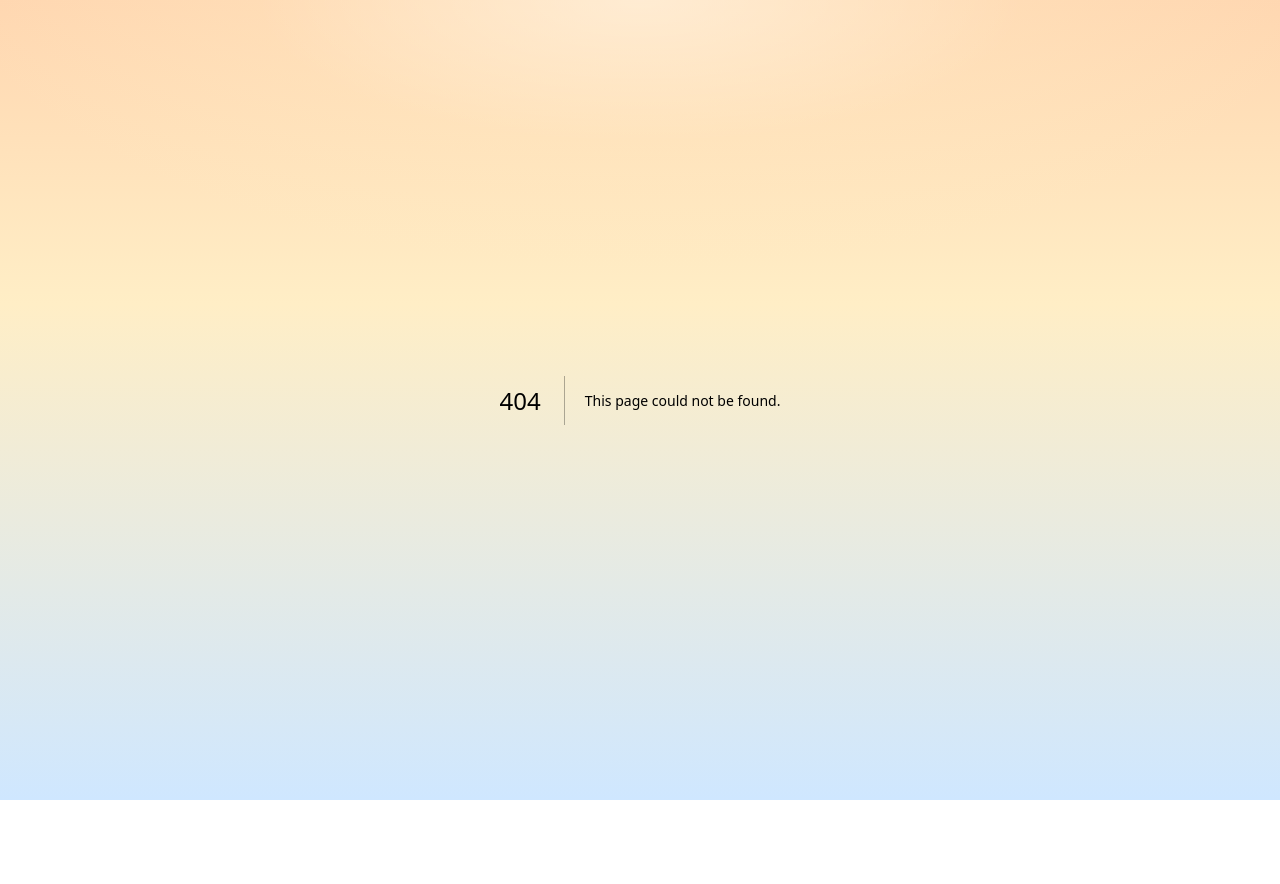
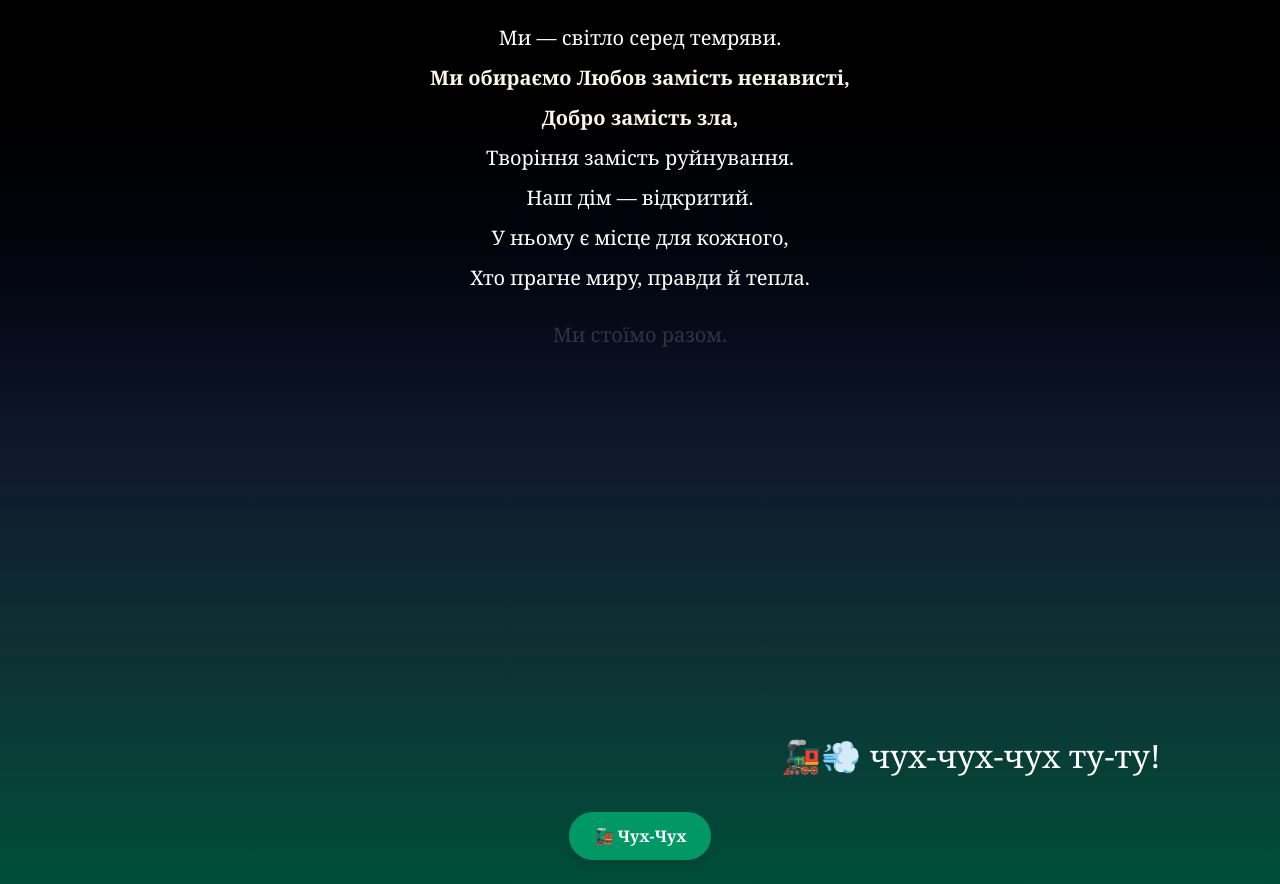
Before and after one commit to Stas-prog/Dim-Svitla-Love-Dobra, a Next.js app: page /manifest in a window 1280 px wide. Before the commit this address had no page. Before the commit the page ends 800 px from the top, so only its background shows below. Built offline with nearby package versions, Linux system fonts and the light colour scheme.

Commit message:
40 commit

```diff
--- a/package.json
+++ b/package.json
@@ -10,6 +10,7 @@
   },
   "dependencies": {
     "framer-motion": "^12.23.12",
+    "lucide-react": "^0.541.0",
     "mongodb": "^6.18.0",
     "next": "15.4.6",
     "react": "19.1.0",
--- /dev/null
+++ b/src/app/manifest/page.tsx
@@ -0,0 +1,106 @@
+"use client";
+
+import { motion } from "framer-motion";
+import { useState, useEffect, useRef } from "react";
+import { Train } from "lucide-react";
+import ChuhChuh from "@/components/ChuhChuh";
+import ChuhChuhButton from "@/components/ChuhChuhButton";
+
+const lines = [
+    "Ми — світло серед темряви.",
+    "Ми обираємо Любов замість ненависті,",
+    "Добро замість зла,",
+    "Творіння замість руйнування.",
+    "",
+    "Наш дім — відкритий.",
+    "У ньому є місце для кожного,",
+    "Хто прагне миру, правди й тепла.",
+    "",
+    "Ми стоїмо разом.",
+    "Як промінь сонця пробиває хмари,",
+    "Так і ми пробиваємо хаос —",
+    "Чистотою серця і силою духу.",
+    "",
+    "Ми — Дім Світла.",
+    "Тут Любов — це закон,",
+    "А Добро — це мова Всесвіту.",
+];
+
+export default function ManifestPage() {
+    const [showTrain, setShowTrain] = useState(false);
+    const audioRef = useRef<HTMLAudioElement | null>(null);
+
+    useEffect(() => {
+        // показуємо 🚂 після тексту
+        const timer = setTimeout(() => setShowTrain(true), lines.length * 600 + 2000);
+        return () => clearTimeout(timer);
+    }, []);
+
+    useEffect(() => {
+        if (showTrain && audioRef.current) {
+            audioRef.current.play().catch(() => {
+                console.warn("Автовідтворення блокується браузером 🙃");
+            });
+        }
+    }, [showTrain]);
+
+    return (
+        <div className="relative min-h-screen flex flex-col items-center justify-center bg-gradient-to-b from-black via-slate-900 to-emerald-900 text-white font-serif p-6 overflow-hidden">
+            <div className="max-w-2xl text-center space-y-3">
+                {lines.map((line, i) => (
+                    <motion.p
+                        key={i}
+                        initial={{ opacity: 0, y: 20 }}
+                        animate={{ opacity: 1, y: 0 }}
+                        transition={{ delay: i * 0.6, duration: 0.8 }}
+                        className="text-lg md:text-xl"
+                    >
+                        {line.includes("Світло") ||
+                            line.includes("Любов") ||
+                            line.includes("Добро") ? (
+                            <motion.span
+                                animate={{
+                                    scale: [1, 1.1, 1],
+                                    color: ["#fff", "#facc15", "#fff"],
+                                }}
+                                transition={{ repeat: Infinity, duration: 3 }}
+                                className="font-bold"
+                            >
+                                {line}
+                            </motion.span>
+                        ) : (
+                            line
+                        )}
+                    </motion.p>
+                ))}
+
+                <motion.h1
+                    className="mt-10 text-3xl md:text-4xl font-bold text-emerald-300"
+                    initial={{ opacity: 0, scale: 0.9 }}
+                    animate={{ opacity: 1, scale: 1 }}
+                    transition={{ delay: lines.length * 0.6, duration: 1 }}
+                >
+                    Дім Світла, Любові і Добра
+                </motion.h1>
+            </div>
+
+            {/* 🚂 Анімація паровозика */}
+            {showTrain && (
+                <motion.div
+                    className="absolute bottom-10 left-[-100px] flex items-center space-x-2 text-yellow-300 z-50"
+                    initial={{ x: "-100%" }}
+                    animate={{ x: "120vw" }}
+                    transition={{ duration: 8, ease: "linear" }}
+                >
+                    <Train size={48} className="drop-shadow-lg" />
+                    <p className="font-bold text-xl">Чух-Чух!</p>
+                </motion.div>
+            )}
+            <ChuhChuh />
+            <ChuhChuhButton />
+
+            {/* 🎶 Аудіо паровозика */}
+            <audio ref={audioRef} src="/sounds/train-chuh.mp3" preload="auto" />
+        </div>
+    );
+}
--- /dev/null
+++ b/src/components/ChuhChuh.tsx
@@ -0,0 +1,43 @@
+"use client";
+import { useEffect, useRef } from "react";
+
+export default function ChuhChuh() {
+    const audioRef = useRef<HTMLAudioElement | null>(null);
+
+    useEffect(() => {
+        if (audioRef.current) {
+            audioRef.current.play().catch(() => {
+                console.log("Користувач має натиснути, щоб звук пішов");
+            });
+        }
+    }, []);
+
+    return (
+        <div className="relative w-full h-32 overflow-hidden">
+            {/* Поїзд */}
+            <div className="absolute left-0 bottom-0 animate-chuh">
+                🚂💨 чух-чух-чух ту-ту!
+            </div>
+
+            {/* Звук */}
+            <audio ref={audioRef} loop>
+                <source src="/sounds/chuh-chuh.mp3" type="audio/mpeg" />
+            </audio>
+
+            <style jsx>{`
+        .animate-chuh {
+          animation: ride 8s linear infinite;
+          font-size: 2rem;
+        }
+        @keyframes ride {
+          0% {
+            transform: translateX(-100%);
+          }
+          100% {
+            transform: translateX(100vw);
+          }
+        }
+      `}</style>
+        </div>
+    );
+}
--- /dev/null
+++ b/src/components/ChuhChuhButton.tsx
@@ -0,0 +1,55 @@
+"use client";
+import { useState, useRef } from "react";
+import { motion, AnimatePresence } from "framer-motion";
+
+export default function ChuhChuhButton() {
+    const [active, setActive] = useState(false);
+    const audioRef = useRef<HTMLAudioElement | null>(null);
+
+    const handleClick = () => {
+        setActive(true);
+
+        // створюємо або використовуємо існуючий аудіо-об’єкт
+        if (!audioRef.current) {
+            audioRef.current = new Audio("/sounds/chuh-chuh-cartoon.mp3");
+            audioRef.current.loop = true; // повторювати звук
+        }
+        audioRef.current.currentTime = 0; // починати з початку
+        audioRef.current.play();
+
+        // вимикаємо через 4 сек
+        setTimeout(() => {
+            setActive(false);
+            if (audioRef.current) {
+                audioRef.current.pause();
+                audioRef.current.currentTime = 0;
+            }
+        }, 4000);
+    };
+
+    return (
+        <div className="relative z-50 flex flex-col items-center mt-8">
+            <button
+                onClick={handleClick}
+                className="px-6 py-3 bg-emerald-600 text-white font-bold rounded-full shadow-lg hover:bg-emerald-700 transition"
+            >
+                🚂 Чух-Чух
+            </button>
+
+            <AnimatePresence>
+                {active && (
+                    <motion.div
+                        key="train"
+                        className="absolute top-[-50px] left-0 text-4xl"
+                        initial={{ x: "-100%" }}
+                        animate={{ x: "100%" }}
+                        exit={{ opacity: 0 }}
+                        transition={{ duration: 4, ease: "linear" }}
+                    >
+                        🚂💨
+                    </motion.div>
+                )}
+            </AnimatePresence>
+        </div>
+    );
+}
--- a/src/components/Navbar.tsx
+++ b/src/components/Navbar.tsx
@@ -18,6 +18,7 @@ export default function Navbar() {
             <Link href="/about" className={linkClass("/about")}>👥 Про нас</Link>
             <Link href="/contact" className={linkClass("/contact")}>📬 Контакти</Link>
             <Link href="/snaps" className={linkClass("/snaps")}>📸 Snaps</Link>
+            <Link href="/manifest" className={linkClass("/manifest")}>Маніфест</Link>
         </nav>
     );
 }
--- /dev/null
+++ b/src/utils/chuhChuh.ts
@@ -0,0 +1,16 @@
+
+export async function chuhChuhAnimated() {
+    const lines = [
+        "Чух-Чух, їде світло 🚂✨",
+        "Чух-Чух, серце квітне 💛🌸",
+        "Чух-Чух, далі й далі 🌌🚀",
+        "Чух-Чух — ми у Калі 🌞❤️",
+    ];
+
+    for (const line of lines) {
+        console.log(line);
+        await new Promise((resolve) => setTimeout(resolve, 1200)); // пауза між рядками
+    }
+
+    console.log("✨🐾 Світло з нами! 🐾✨");
+}
```
Also changed, not shown: 2 other files (tests, documents, lock files or other folders).
